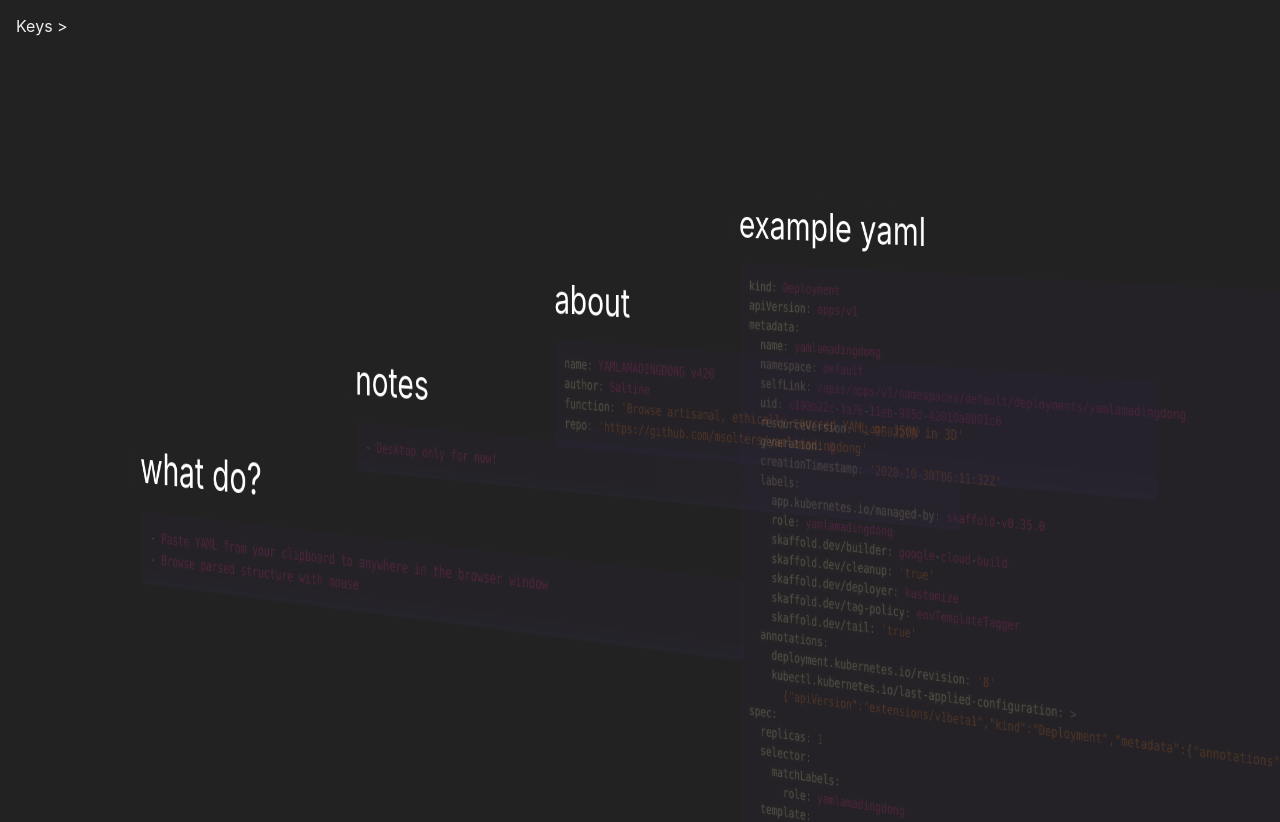
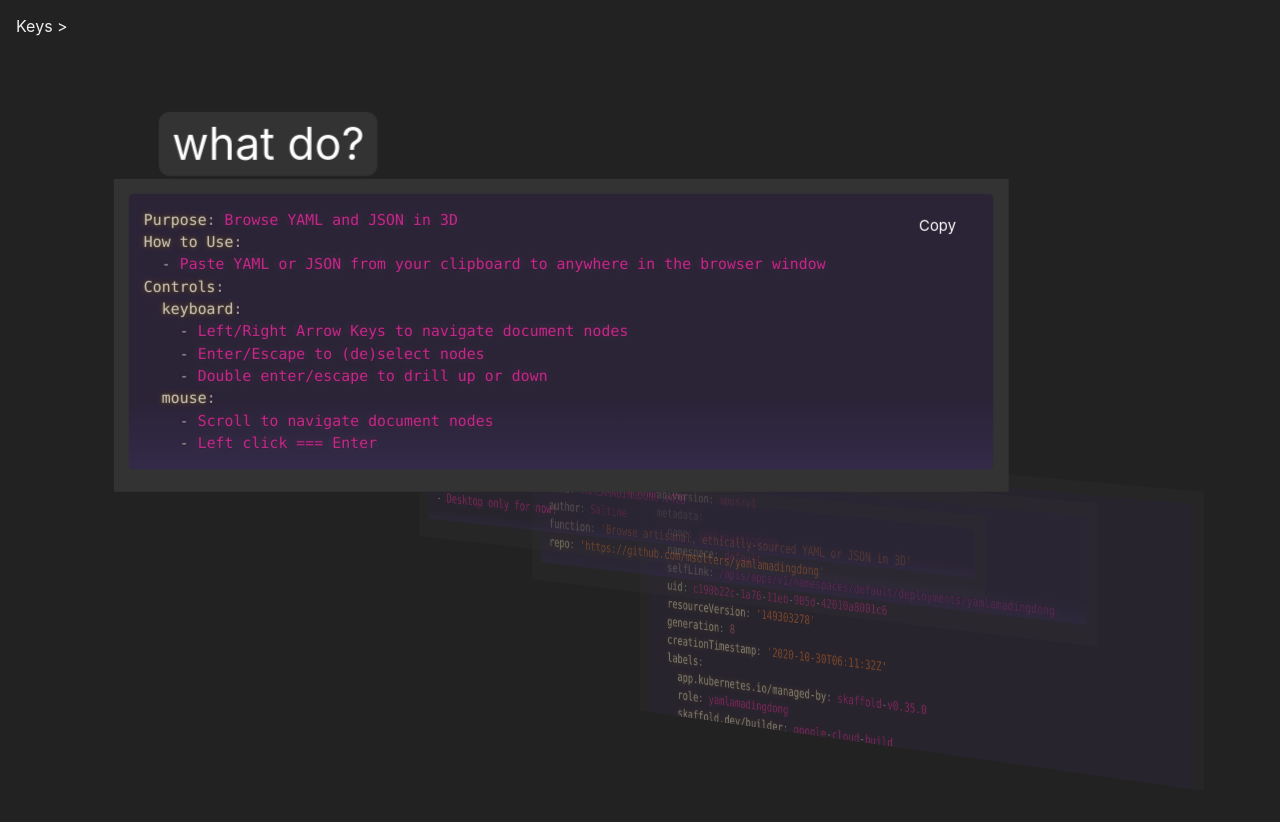
Before and after one commit to msolters/yamlamadingdong, a React (Create React App) app in the folder app/: page / in a window 1280 px wide. Shown: the top 822 px of the page. Built offline with nearby package versions, Linux system fonts and the light colour scheme.

Commit message:
Introduce keyboard navigation

```diff
--- a/app/src/App.css
+++ b/app/src/App.css
@@ -3,6 +3,11 @@ html {
 }
 body {
   overflow: hidden;
+}
+.backdrop {
+  position: fixed;
+  height: 100%;
+  width: 100%;
 }
 .canvas {
   transform-style: preserve-3d;
@@ -11,7 +16,6 @@ body {
   width: 100%;
 }
 .scene {
-  transform: rotateY(-45deg) translateY(4em) translateX(-50%);
   transform-style: preserve-3d;
   text-align: center;
   width: 100%;
@@ -37,26 +41,29 @@ body {
 }
 
 .data-plane {
-  height: 100%;
+  background-color: #33333333;
   left: 0;
   position: absolute;
   top: 0;
   transition: 0.25s;
   width: 75%;
 }
-.data-plane:hover {
-  top: -6em;
+.data-plane.drillable {
+  cursor: pointer;
 }
-.data-plane.drillable {
+.data-plane:hover,
+.data-plane.selected {
+  opacity: 1;
+  background-color: #333333;
 }
 .data-plane.drillable:hover {
-  cursor: pointer;
-  transform: translateY(200px);
 }
-.data-plane.drillable:hover > .data-plane-key-name {
+.data-plane.drillable:hover > .data-plane-key-name,
+.data-plane.drillable.selected > .data-plane-key-name {
   transform: translateX(1em);
 }
-.data-plane:hover > .data-plane-value {
+.data-plane:hover > .data-plane-value,
+.data-plane.selected > .data-plane-value {
   opacity: 0.8;
 }
 .data-plane-copy {
@@ -65,24 +72,25 @@ body {
   padding: 0.5em;
   opacity: 0;
   position: absolute;
-  right: 2em;
+  right: 3em;
   top: 2em;
   z-index: 10;
 }
+.data-plane.selected > .data-plane-copy,
 .data-plane:hover > .data-plane-copy {
-  opacity: 0.5;
+  opacity: 1;
 }
 .data-plane-copy:hover {
   opacity: 1;
 }
 .data-plane-key-name {
-  background-color: #222222cf;
+  background-color: #33333333;
   border-radius: 0.25em;
   color: #ddd;
   font-size: 3em;
   padding: 0.1em 0.3em;
   position: absolute;
-  top: -1.25em;
+  top: -1.5em;
   white-space: nowrap;
   z-index: 10;
 }
@@ -90,21 +98,29 @@ body {
   color: #fff;
   transition: 1s;
 }
-.data-plane:hover > .data-plane-key-name {
-  opacity: 0.9;
+.data-plane:hover > .data-plane-key-name,
+.data-plane.selected > .data-plane-key-name {
+  background-color: #333333;
+  opacity: 1;
 }
 .data-plane.drillable:hover > .data-plane-key-name {
   text-decoration: underline;
 }
 .data-plane-value {
+  height: 100%;
   font-weight: normal;
   font-size: 1.0em;
   color: #ccc;
+  opacity: 0.4;
+}
+.data-plane-value-scroll-container {
   padding: 1em;
+  overflow: auto;
 }
-.data-plane-value > pre {
+.data-plane-value-scroll-container > pre {
   border-radius: 5px;
+  margin-top: 0 !important;
 }
 .drillable > .data-plane-value {
-  opacity: 0.2;
+  /* opacity: 0.2; */
 }
--- a/app/src/DataSlice.js
+++ b/app/src/DataSlice.js
@@ -10,8 +10,8 @@ export class DataSlice extends React.Component {
     this.handleCopy = this.handleCopy.bind(this);
   }
 
-  handleSelectSlice(k, e) {
-    this.props.selectSlice(k);
+  handleSelectSlice() {
+    this.props.selectSlice(this.props.sub_doc_key, this.props.key_idx);
   }
 
   handleCopy(e) {
@@ -23,34 +23,41 @@ export class DataSlice extends React.Component {
 
   render() {
     let hasChildren = false;
-    let onClick = undefined;
+    const onClick = () => this.handleSelectSlice()
     let className = "data-plane";
     if (typeof this.props.sub_doc == 'object') {
       hasChildren = true;
     }
 
     if (hasChildren) {
-      onClick = (e) => this.handleSelectSlice(this.props.sub_doc_key, e)
       className += " drillable";
     }
 
-    const yAxis = { x: 0, y: 1, z: 0 };
     const styles = {
-      height: window.innerHeight,
-      transform: `translate3d(50%, ${this.props.translation.y}px, ${this.props.translation.z}px)`,
+      maxHeight: window.screen.height * 0.6,
+      transform: `translate3d(50%, ${this.props.translation.y}px, ${this.props.translation.z + this.props.translation.z_offset}px)`,
     };
+    if (this.props.selected) {
+      styles.transform += ` rotateY(45deg)`;
+      className += " selected";
+    }
+    if (this.props.minimized) {
+      styles.transform += ` translateX(-${window.screen.width * 0.5}px) translateZ(-${window.screen.width * 0.5}px) translateY(${window.screen.width*0.5}px)`;
+    }
     return (
       <div className={className} onClick={onClick} style={styles}>
+        <div className="data-plane-key-name">
+          {this.props.sub_doc_key}
+        </div>
         <div className="data-plane-copy" onClick={(e) => this.handleCopy(e)}>
           Copy
         </div>
-        <div className="data-plane-key-name">
-          {this.props.sub_doc_key}
-        </div>
         <div className="data-plane-value">
-          <SyntaxHighlighter language="yaml" style={synthwave84} >
-            {yaml.safeDump(this.props.sub_doc)}
-          </SyntaxHighlighter>
+          <div className="data-plane-value-scroll-container" style={{maxHeight: `calc(${window.screen.height * 0.6}px - 2em)`}}>
+            <SyntaxHighlighter language="yaml" style={synthwave84} >
+              {yaml.safeDump(this.props.sub_doc)}
+            </SyntaxHighlighter>
+          </div>
         </div>
       </div>
     )
--- a/app/src/Viewer.js
+++ b/app/src/Viewer.js
@@ -3,14 +3,24 @@ import DataSlice from './DataSlice.js';
 import yaml from 'js-yaml';
 import _ from 'lodash';
 
+function hasClass(element, className) {
+  do {
+    if (element.classList && element.classList.contains(className)) {
+      return true;
+    }
+    element = element.parentNode;
+  } while (element);
+  return false;
+}
+
 export class Viewer extends React.Component {
   constructor(props) {
     super(props);
     this.selectSlice = this.selectSlice.bind(this);
-    this.handleKeyRemoval = this.handleKeyRemoval.bind(this);
     this.moveCameraScroll = this.moveCameraScroll.bind(this);
     this.handleStartTouch = this.handleStartTouch.bind(this);
     this.moveCameraTouch = this.moveCameraTouch.bind(this);
+    this.setZOffset = this.setZOffset.bind(this);
     this.onPaste = this.onPaste.bind(this);
     this.setPositionToIndex = this.setPositionToIndex.bind(this);
 
@@ -18,8 +28,18 @@ export class Viewer extends React.Component {
     const example_yaml = `
 ---
 what do?:
-- Paste YAML from your clipboard to anywhere in the browser window
-- Browse parsed structure with mouse
+  Purpose:
+    Browse YAML and JSON in 3D
+  How to Use:
+    - Paste YAML or JSON from your clipboard to anywhere in the browser window
+  Controls:
+    keyboard:
+    - Left/Right Arrow Keys to navigate document nodes
+    - Enter/Escape to (de)select nodes
+    - Double enter/escape to drill up or down
+    mouse:
+    - Scroll to navigate document nodes
+    - Left click === Enter
 notes:
 - Desktop only for now!
 about:
@@ -130,7 +150,10 @@ example yaml:
 
     this.state = {
       doc: yaml.safeLoad(example_yaml),
-      z_offset: window.innerWidth/4
+      selected: {
+        idx: 0
+      },
+      z_offset: 0
     };
 
     // Get first key at first level of doc
@@ -138,30 +161,62 @@ example yaml:
     this.touch_start = {x: 0, y: 0};
   }
 
-  selectSlice(k) {
+  selectSlice(k, idx) {
+    if (this.state.selected.idx === idx) {
+      // Selecting an already selected card drills into it
+      this.drillToSlice(k);
+      return;
+    }
     this.setState({
-      pos: this.state.pos.concat([k]),
-      z_offset: window.innerWidth/4
+      selected: {
+        idx: idx
+      },
+      z_offset: -0.75 * this.data_plane_cfg[idx].translation.z
     });
   }
 
-  handleKeyRemoval() {
+  drillToSlice(k) {
+    this.old_idx = undefined;
     this.setState({
-      pos: this.state.pos.slice(0, this.state.pos.length-1)
+      pos: this.state.pos.concat([k]),
+      selected: {
+        idx: 0
+      },
+      z_offset: window.screen.width * 0.1
     });
   }
 
   setPositionToIndex(idx) {
     this.setState({
-      pos: this.state.pos.slice(0, idx)
+      pos: this.state.pos.slice(0, idx),
+      z_offset: window.screen.width * 0.1
     });
+  }
+
+  deselect() {
+    this.old_idx = this.state.selected.idx;
+    this.setState({
+      selected: {
+        idx: undefined
+      }
+    });
+  }
+
+  setZOffset(z_offset, e) {
+    if (! (hasClass(e.srcElement, "data-plane") && this.state.selected.idx !== undefined)) {
+      const new_state = {
+        z_offset: z_offset
+      };
+      if (this.state.selected.idx !== undefined) {
+        this.deselect();
+      }
+      this.setState(new_state);
+    }
   }
 
   moveCameraScroll(e) {
     const delta = Math.max(e.deltaY, Math.sign(e.deltaY)*110);
-    this.setState({
-      z_offset: Math.max( Math.min((this.state.z_offset + delta), window.innerWidth), 0)
-    });
+    this.setZOffset(Math.max( Math.min((this.state.z_offset + delta), window.innerWidth), 0), e)
   }
 
   handleStartTouch(e) {
@@ -173,9 +228,7 @@ example yaml:
 
   moveCameraTouch(e) {
     const delta = e.touches[0].pageY - this.touch_start.y;
-    this.setState({
-      z_offset: Math.max( Math.min((this.state.z_offset + delta), window.innerWidth), 0)
-    });
+    this.setZOffset(Math.max( Math.min((this.state.z_offset + delta), window.innerWidth), 0), e);
   }
 
   onPaste(e) {
@@ -221,9 +274,52 @@ example yaml:
   }
 
   componentDidMount() {
+    document.getElementsByClassName("backdrop")[0].addEventListener("click", (e) => {
+      this.deselect();
+    });
     window.addEventListener("wheel", _.throttle(this.moveCameraScroll, 70));
     window.addEventListener("touchmove", _.throttle(this.moveCameraTouch, 30));
     window.addEventListener("touchstart", this.handleStartTouch);
+    window.addEventListener("keydown", (e) => {
+      if (this.state.selected.idx !== undefined) {
+        switch (e.key) {
+          case "Enter":
+            const new_key = this.data_plane_cfg[this.state.selected.idx].key
+            const has_children = typeof this.sub_doc[ new_key ] == "object"
+            if (has_children) {
+              this.drillToSlice(new_key);
+            }
+            break;
+          case "Escape":
+            this.deselect()
+            break;
+          case "ArrowLeft":
+            if (this.state.selected.idx > 0) {
+              const new_idx = Math.max(this.state.selected.idx - 1, 0);
+              this.selectSlice(this.data_plane_cfg[new_idx].key, new_idx);
+            }
+            break;
+          case "ArrowRight":
+            if (this.state.selected.idx < Object.keys(this.sub_doc).length - 1) {
+              const new_idx = Math.min(this.state.selected.idx + 1, Object.keys(this.sub_doc).length - 1);
+              this.selectSlice(this.data_plane_cfg[new_idx].key, new_idx);
+            }
+            break;
+        }
+      } else {
+          switch (e.key) {
+            case "Escape":
+              this.setPositionToIndex(this.state.pos.length - 1);
+              break;
+            case "Enter":
+            case "ArrowLeft":
+            case "ArrowRight":
+              const new_idx = this.old_idx ? this.old_idx : 0;
+              this.selectSlice(this.data_plane_cfg[new_idx].key, new_idx);
+              break;
+        }
+      }
+    });
   }
 
   render() {
@@ -231,29 +327,52 @@ example yaml:
     for (const key of this.state.pos) {
       sub_doc = sub_doc[key];
     }
+    this.sub_doc = sub_doc
 
     const visible_keys = Object.keys(sub_doc);
 
+    // Generate config: 3D math, select states, etc.
+    const x_partition = window.screen.width / visible_keys.length;
+    const y_partition = window.screen.height * 0.3 / visible_keys.length;
+    const z_falloff_threshold = 0.0;
+    const data_plane_cfg = [];
     let data_slices = [];
-    const x_partition = window.innerWidth / visible_keys.length;
-    const y_partition = window.innerHeight * 0.4 / visible_keys.length;
-    const z_falloff_threshold = 0.0;
     visible_keys.forEach((k, idx) => {
       let y_offset = 0;
-      let z = -(idx+1) * x_partition + this.state.z_offset;
-      if (z > z_falloff_threshold * window.innerWidth) {
-        y_offset = z - z_falloff_threshold * window.innerWidth;
-      }
       const translation = {
         x: window.innerWidth * 0.5,
-        y: window.innerHeight * 0.6 - idx * y_partition + y_offset,
-        z: -(idx+1) * x_partition + this.state.z_offset
+        y: 0,
+        z: -(idx+1) * x_partition,
+        z_offset: this.state.z_offset
       };
+      const isMinimized = this.state.selected.idx !== undefined && this.state.selected.idx !== idx;
+      const isSelected =  this.state.selected.idx === idx;
+      if (!isMinimized && !isSelected) {
+        translation.y += window.screen.height * 0.3 - idx * y_partition;
+        let z = translation.z + translation.z_offset;
+        if (z > z_falloff_threshold * window.screen.width) {
+          translation.y += z - z_falloff_threshold * window.screen.width;
+        }
+      }
+      data_plane_cfg.push({
+        key: k,
+        idx: idx,
+        selected: isSelected,
+        minimized: isMinimized,
+        translation: translation
+      });
+    });
+
+    this.data_plane_cfg = data_plane_cfg;
+
+    // Render data planes
+    data_plane_cfg.forEach((cfg) => {
       data_slices.push(
-        <DataSlice key={k} translation={translation} sub_doc_key={k} sub_doc={sub_doc[k]} selectSlice={this.selectSlice} />
+        <DataSlice key={cfg.key} key_idx={cfg.idx} selected={cfg.selected} minimized={cfg.minimized} translation={cfg.translation} sub_doc_key={cfg.key} sub_doc={sub_doc[cfg.key]} selectSlice={this.selectSlice} />
       )
     });
 
+    // Render nav bar
     let position_nodes = []
     this.state.pos.forEach((k, idx) => {
       position_nodes.push(
@@ -263,8 +382,13 @@ example yaml:
       );
     });
 
+    const scene_styles = {
+      transform: `rotateY(-45deg) translateY(12em) translateX(-50%)`,
+    };
+
     return (
       <div className="viewer" onPaste={(e) => this.onPaste(e)}>
+        <div className="backdrop"></div>
         <div className="navbar">
           <div className="nav-node" onClick={() => this.setPositionToIndex(0)}>
             Keys >
@@ -272,7 +396,7 @@ example yaml:
           {position_nodes}
         </div>
         <div className="canvas">
-          <div className="scene">
+          <div className="scene" style={scene_styles}>
             {data_slices}
           </div>
         </div>
--- a/app/src/index.js
+++ b/app/src/index.js
@@ -3,6 +3,7 @@ import ReactDOM from 'react-dom';
 import './index.css';
 import App from './App';
 import reportWebVitals from './reportWebVitals';
+
 
 ReactDOM.render(
   <React.StrictMode>
```
